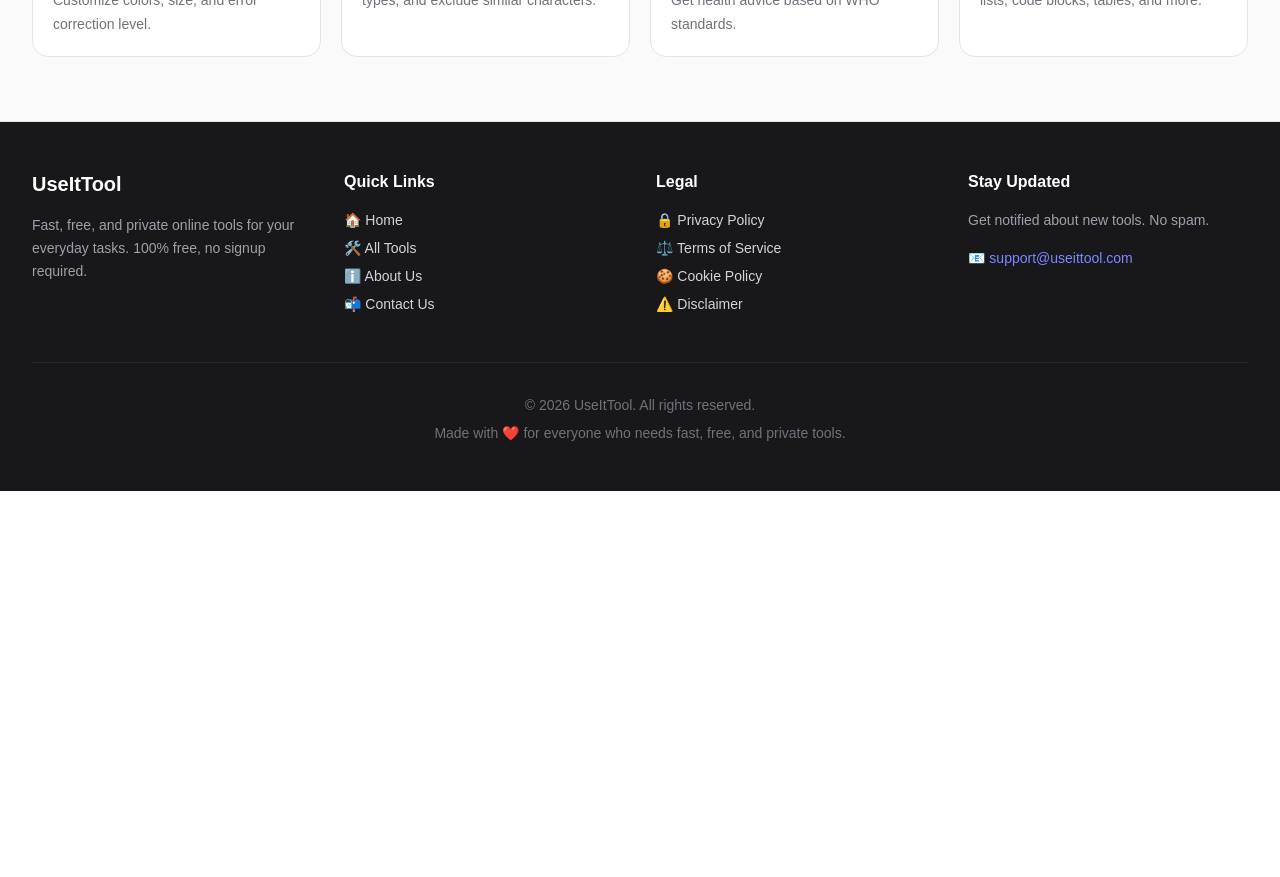
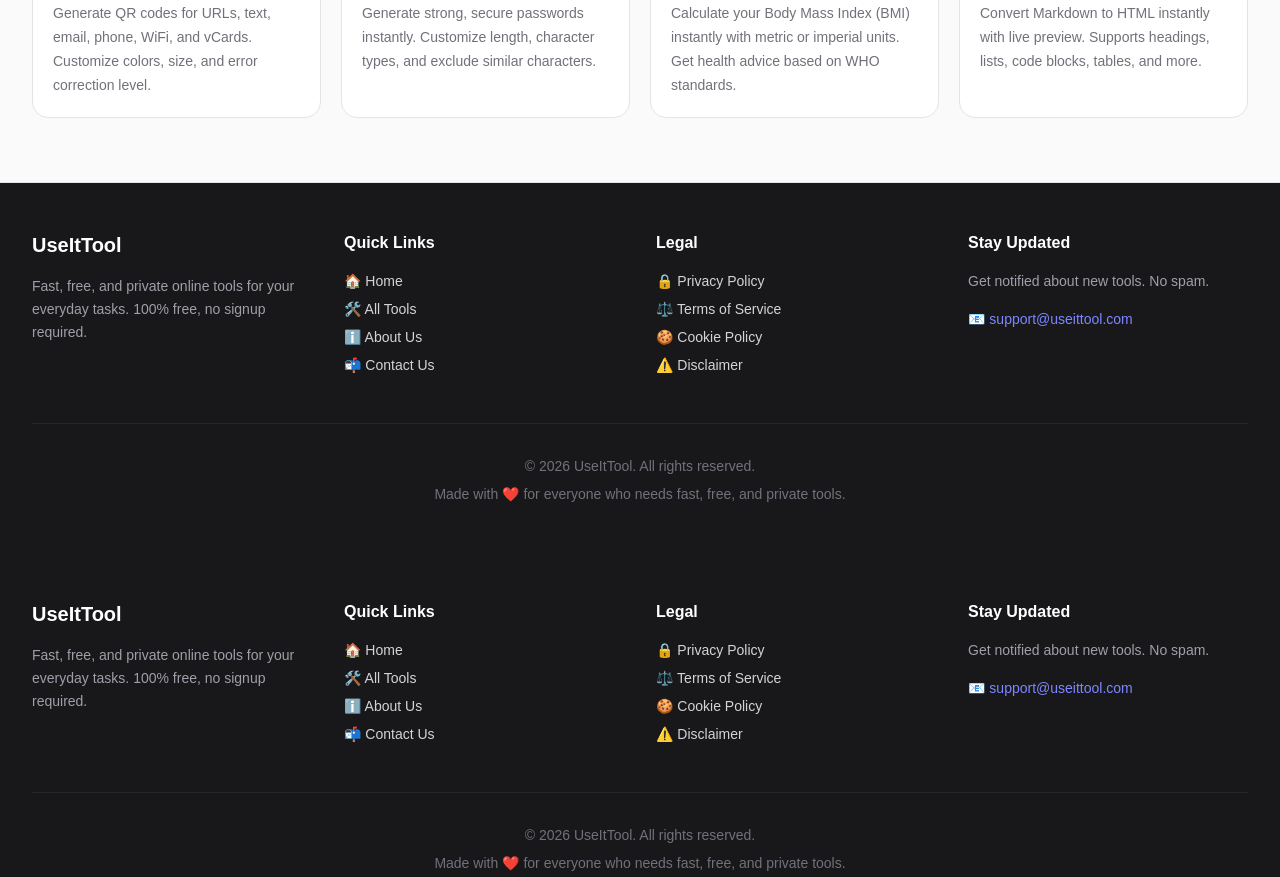
Before and after one commit to useittool-blip/useittool, a Next.js app: page / in a window 1280 px wide. Shown: the part 1920-2797 px from the top of the page. Before the commit the page ends 2411 px from the top, so only its background shows below. Built offline with nearby package versions, Linux system fonts and the light colour scheme.

Commit message:
Fix layout: add Header and Footer to all pages

```diff
--- a/app/layout.tsx
+++ b/app/layout.tsx
@@ -1,10 +1,12 @@
 import type { Metadata } from "next";
 import "./globals.css";
+import Header from "@/components/Header";
+import Footer from "@/components/Footer";
 import CookieBanner from "@/components/CookieBanner";
 
 export const metadata: Metadata = {
-  title: "UseItTool",
-  description: "Free online tools",
+  title: "UseItTool - Free Online Tools",
+  description: "Fast, free, and private online tools for your everyday tasks.",
 };
 
 export default function RootLayout({
@@ -14,8 +16,12 @@ export default function RootLayout({
 }) {
   return (
     <html lang="en">
-      <body>
-        {children}
+      <body className="flex flex-col min-h-screen bg-zinc-50">
+        <Header />
+        <main className="flex-grow">
+          {children}
+        </main>
+        <Footer />
         <CookieBanner />
       </body>
     </html>
```
